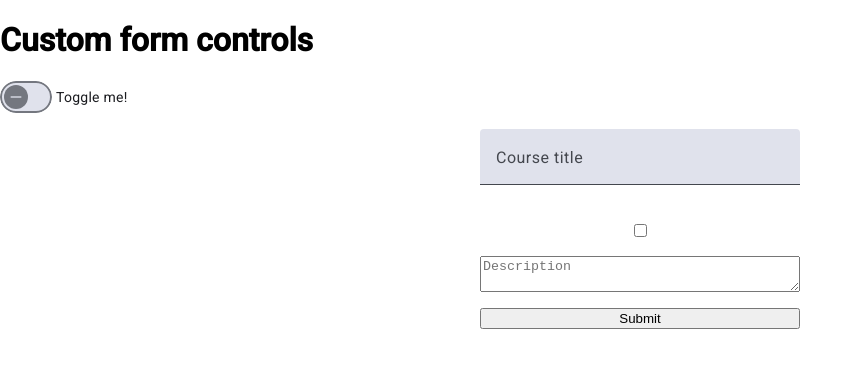
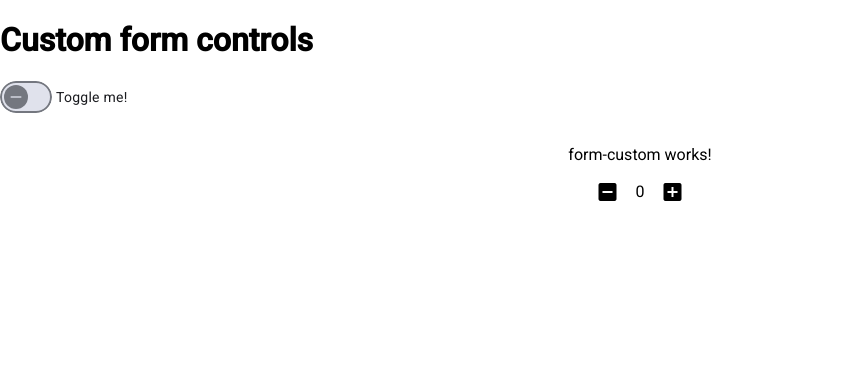
Before and after one commit to VitaliiSoloninko/angular-custom-form-controls, an Angular app: page / in a window 1280 px wide. Shown: the top 368 px of the page, without its empty margins (0-863 px from the left). Built offline with nearby package versions, Linux system fonts and the light colour scheme.

Commit message:
feat: custom form control: add numeric counter

```diff
--- a/src/app/app.component.html
+++ b/src/app/app.component.html
@@ -2,5 +2,6 @@
 <mat-slide-toggle>Toggle me!</mat-slide-toggle>
 
 <div class="wrapper">
-  <app-form></app-form>
+  <!-- <app-form></app-form> -->
+  <app-form-custom></app-form-custom>
 </div>
--- a/src/app/app.component.ts
+++ b/src/app/app.component.ts
@@ -1,10 +1,10 @@
 import { Component } from '@angular/core';
 import { MatSlideToggleModule } from '@angular/material/slide-toggle';
-import { FormComponent } from './form/form.component';
+import { FormCustomComponent } from './form-custom/form-custom.component';
 
 @Component({
   selector: 'app-root',
-  imports: [MatSlideToggleModule, FormComponent],
+  imports: [MatSlideToggleModule, FormCustomComponent],
   templateUrl: './app.component.html',
   styleUrl: './app.component.scss',
 })
--- /dev/null
+++ b/src/app/choose-quantity/choose-quantity.component.html
@@ -0,0 +1,7 @@
+<div class="choose-quantity">
+  <mat-icon (click)="onRemove()" color="primary"
+    >indeterminate_check_box</mat-icon
+  >
+  <div class="quantity">{{ quantity }}</div>
+  <mat-icon (click)="onAdd()" color="primary">add_box</mat-icon>
+</div>
--- /dev/null
+++ b/src/app/choose-quantity/choose-quantity.component.scss
@@ -0,0 +1,6 @@
+.choose-quantity {
+  display: flex;
+  justify-content: center;
+  align-items: center;
+  gap: 1rem;
+}
--- /dev/null
+++ b/src/app/choose-quantity/choose-quantity.component.ts
@@ -0,0 +1,23 @@
+import { Component, Input } from '@angular/core';
+import { MatIconModule } from '@angular/material/icon';
+
+@Component({
+  selector: 'app-choose-quantity',
+  imports: [MatIconModule],
+  templateUrl: './choose-quantity.component.html',
+  styleUrl: './choose-quantity.component.scss',
+})
+export class ChooseQuantityComponent {
+  quantity = 0;
+
+  @Input()
+  increment: number = 1;
+
+  onAdd() {
+    this.quantity += this.increment;
+  }
+
+  onRemove() {
+    this.quantity -= this.increment;
+  }
+}
--- /dev/null
+++ b/src/app/form-custom/form-custom.component.html
@@ -0,0 +1,3 @@
+<p>form-custom works!</p>
+
+<app-choose-quantity></app-choose-quantity>
```
Also changed, not shown: src/app/form-custom/form-custom.component.ts (added, +10 -0 lines), src/app/form-custom/form-custom.component.scss (added), 2 other files (tests, documents, lock files or other folders).
